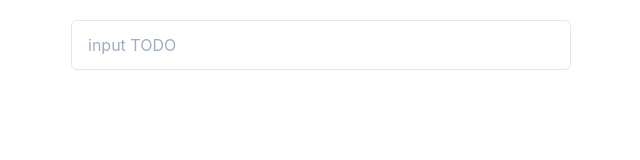
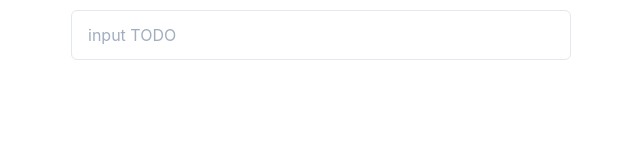
Before and after one commit to bislab-temporary/react-study-sugimizu, a React (Create React App) app in the folder todo-app/: page / in a window 1280 px wide. Shown: the top 160 px of the page, without its empty margins (319-959 px from the left). Built offline with nearby package versions, Linux system fonts and the light colour scheme.

Commit message:
refactor: TodoListを1つのコンポーネントとして実装
単一責任の原則に従うため

```diff
--- a/todo-app/src/App.tsx
+++ b/todo-app/src/App.tsx
@@ -1,4 +1,6 @@
 import InputBar from "./component/InputBar"
+import TodoList from "./component/TodoList"
+import { VStack } from "@chakra-ui/react"
 
 const App = () => {
   return (
--- a/todo-app/src/component/InputBar.tsx
+++ b/todo-app/src/component/InputBar.tsx
@@ -1,5 +1,6 @@
 import React, { useState } from "react"
 import { Input, VStack, Box} from "@chakra-ui/react"
+import TodoList from "./TodoList"
 
 const InputBar = ()=> {
   const [inputText, setInputText] = useState<string>("")
@@ -12,7 +13,7 @@ const InputBar = ()=> {
   }
 
   return (
-    <VStack pt="20px">
+    <VStack pt="10px">
       <Input
         w="500px"
         h="50px"
@@ -28,19 +29,7 @@ const InputBar = ()=> {
           }
         }}
       />
-      {todoList.map((eachData) => {
-        return (
-          <Box
-            w="500px"
-            h="50px"
-            p={5}
-            shadow="md"
-            borderWidth="1px"
-          >
-            {eachData}
-          </Box>
-        )
-      })}
+      {TodoList(todoList)}
     </VStack>
   )
 }
--- a/todo-app/src/component/TodoList.tsx
+++ b/todo-app/src/component/TodoList.tsx
@@ -1,6 +1,22 @@
-const TodoList = () => {
+import { Box, VStack } from "@chakra-ui/react"
+
+const TodoList = (todoList: string[]) => {
   return (
-    <p>テスト</p>
+    <VStack>
+      {todoList.map((eachData) => {
+        return (
+          <Box
+            w="500px"
+            h="50px"
+            p={5}
+            shadow="md"
+            borderWidth="1px"
+          >
+            {eachData}
+          </Box>
+        )
+      })}
+    </VStack>
   )
 }
 
```
